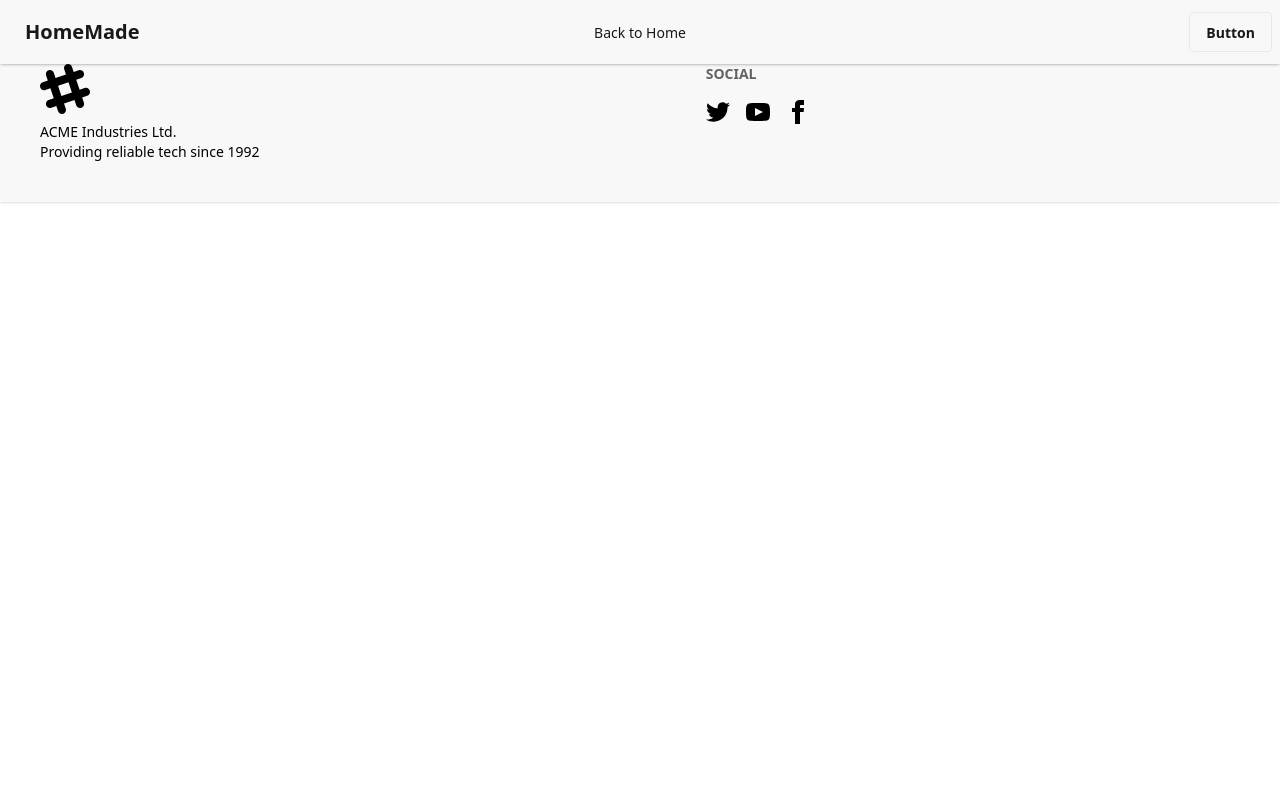
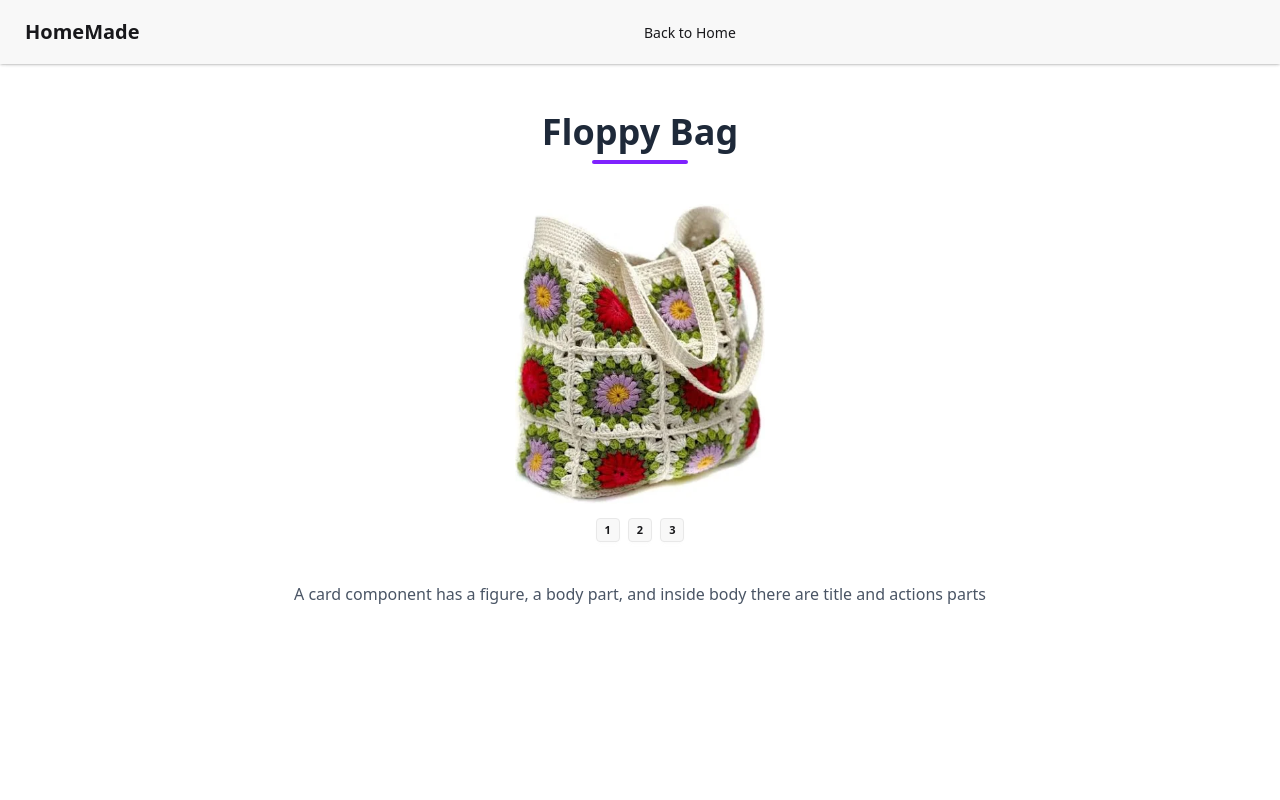
Before and after one commit to Deesubainsla/HomeMadeEcommerce, a React (Vite) app: page /product/1 in a window 1280 px wide. Shown: the top 800 px of the page. Built offline with nearby package versions, Linux system fonts and the light colour scheme.

Commit message:
product detailed page added

```diff
--- a/src/App.jsx
+++ b/src/App.jsx
@@ -16,9 +16,9 @@ function App() {
   return (
     <BrowserRouter>
 
-      <div className='min-h-screen w-screen'>
+      <div className='min-h-screen max-w-screen'>
         {/* navbar */}
-        <div className='fixed top-0 w-full z-1 shadow-sm'><Navbar /></div>
+        <div className='sticky top-0 w-full z-1 shadow-sm'><Navbar /></div>
         {/* navbar */}
 
 
@@ -30,6 +30,7 @@ function App() {
               <section id='home' ><Home /></section>
               <section id='products'><Products /></section>
               <section id='contact'><Contact /></section>
+
               </>
             }
           />
--- a/src/components/Home.jsx
+++ b/src/components/Home.jsx
@@ -1,4 +1,5 @@
 import React from 'react'
+import { Link } from 'react-scroll'
 
 function Home() {
     return <div className='h-[90vh]  '>
@@ -14,9 +15,12 @@ function Home() {
                 <p className="text-gray-600 text-base">
                     Discover our homemade wellness range made with natural ingredients. Skin-safe, eco-friendly, and made with love.
                 </p>
-                <button className="bg-purple-600 hover:bg-purple-700 text-white font-semibold px-5 py-2.5 rounded-lg transition duration-300">
+                <Link to='products' smooth={true} duration={500}>
+                    <button className="bg-purple-600 hover:bg-purple-700 text-white font-semibold px-5 py-2.5 rounded-lg transition duration-300">
                     Explore Now
-                </button>
+                    </button>
+                </Link>
+
             </div>
 
             {/* Image Section */}
--- a/src/components/Navbar.jsx
+++ b/src/components/Navbar.jsx
@@ -1,6 +1,6 @@
 import React from 'react'
 import { Link } from 'react-scroll'
-import { useLocation, Link as routerlink } from 'react-router-dom'
+import { useLocation, Link as Routerlink } from 'react-router-dom'
 
 function Navbar() {
     const { pathname } = useLocation();
@@ -30,12 +30,18 @@ function Navbar() {
                                     </li>
                                 </>) :
                                 (
-                                    <routerlink to='/'>Back to Home</routerlink>
+                                    <Routerlink to='/'>Back to Home</Routerlink>
                                 )
                         }
                     </ul>
                 </div>
-                <a className="btn btn-ghost font-bold text-xl">HomeMade</a>
+
+                {isHome?(
+                    <Link to='home' smooth={true} duration={500} className="btn btn-ghost font-bold text-xl">HomeMade</Link>
+                ):(
+                    <Routerlink to='/' className="btn btn-ghost font-bold text-xl">HomeMade</Routerlink>
+                )}
+
             </div>
             <div className="navbar-center hidden lg:flex">
                 <ul className="menu menu-horizontal px-1">
@@ -53,15 +59,13 @@ function Navbar() {
                                 </li>
                             </>) :
                             (
-                                <routerlink to='/'>Back to Home</routerlink>
+                                <Routerlink to='/'>Back to Home</Routerlink>
                             )
                     }
 
                 </ul>
             </div>
-            <div className="navbar-end">
-                <a className="btn">Button</a>
-            </div>
+
         </div>
     </div>
 }
--- a/src/components/Productcard.jsx
+++ b/src/components/Productcard.jsx
@@ -8,7 +8,7 @@ function Productcard({product}) {
             <figure>
                 <img
                     className='object-fit-contain w-[200px] h-[200px]'
-                    src={product.img}
+                    src={product.img[0]}
                     alt="Shoes" />
             </figure>
             <div className="card-body">
--- a/src/components/Productdetails.jsx
+++ b/src/components/Productdetails.jsx
@@ -1,12 +1,47 @@
 import React from 'react'
 import { useParams } from 'react-router-dom'
+import data from '../data/data.json'
 
 function Productdetails() {
-    const {id} = useParams();
+    const { id } = useParams();
+    const product = data.find(p => p.id === parseInt(id));
 
-  return <div>
-      Product main details with id: {id}
-  </div>
+    if (!product) {
+        return <div className="text-center py-10 text-red-500 font-bold">Product not found</div>;
+    }
+
+
+    return <div className='text-center w-full min-h-[90vh] mt-12'>
+        <h2 className="text-4xl font-bold text-gray-800 my-2">{product.title}</h2>
+        <div className="w-24 h-1 mx-auto bg-violet-600 mb-4 rounded-full"></div>
+
+        {/* image slider */}
+
+        <div className="carousel w-[60%] mt-6">
+            {product.img.map((imge, i) => (
+                <div key={i} id={`item${i}`} className="carousel-item w-full h-[300px]">
+                    <img
+                        src={imge}
+                        className="w-full object-contain h-[300px]"
+                        alt='slider img' />
+                </div>
+            ))}
+
+        </div>
+        <div className="flex w-full mb-8 justify-center gap-2 py-2">
+            {product.img.map((im,i)=>(
+                <a key={i} href={`#item${i}`} className="btn btn-xs">{i+1}</a>
+            ))}
+
+        </div>
+        {/* image slider */}
+
+
+        <p className="text-gray-600 w-[80%] mx-auto my-8">
+            {product.description}
+        </p>
+
+    </div>
 }
 
 export default Productdetails
--- a/src/data/data.json
+++ b/src/data/data.json
@@ -1,31 +1,31 @@
 [
     {
         "id":1,
-        "img":"/images/demoproduct.webp",
+        "img":["/images/demoproduct.webp","/images/demoproduct.webp","/images/demoproduct.webp"],
         "title": "Floppy Bag",
         "description": "A card component has a figure, a body part, and inside body there are title and actions parts"
     },
     {
         "id":2,
-        "img":"/images/demoproduct.webp",
+        "img":["/images/demoproduct.webp"],
         "title": "Floppy Bag",
         "description": "A card component has a figure, a body part, and inside body there are title and actions parts"
     },
     {
         "id":3,
-        "img":"/images/demoproduct.webp",
+        "img":["/images/demoproduct.webp"],
         "title": "Floppy Bag",
         "description": "A card component has a figure, a body part, and inside body there are title and actions parts"
     },
     {
         "id":4,
-        "img":"/images/demoproduct.webp",
+        "img":["/images/demoproduct.webp"],
         "title": "Floppy Bag",
         "description": "A card component has a figure, a body part, and inside body there are title and actions parts"
     },
     {
         "id":5,
-        "img":"/images/demoproduct.webp",
+        "img":["/images/demoproduct.webp"],
         "title": "Floppy Bag",
         "description": "A card component has a figure, a body part, and inside body there are title and actions parts"
     }
```
